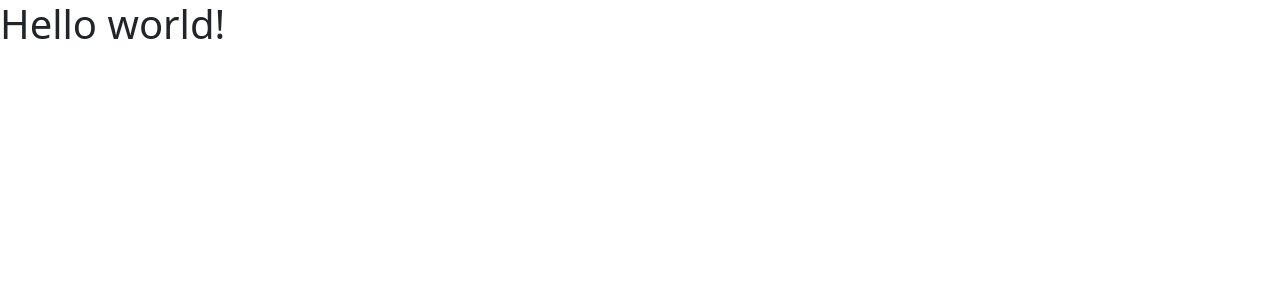
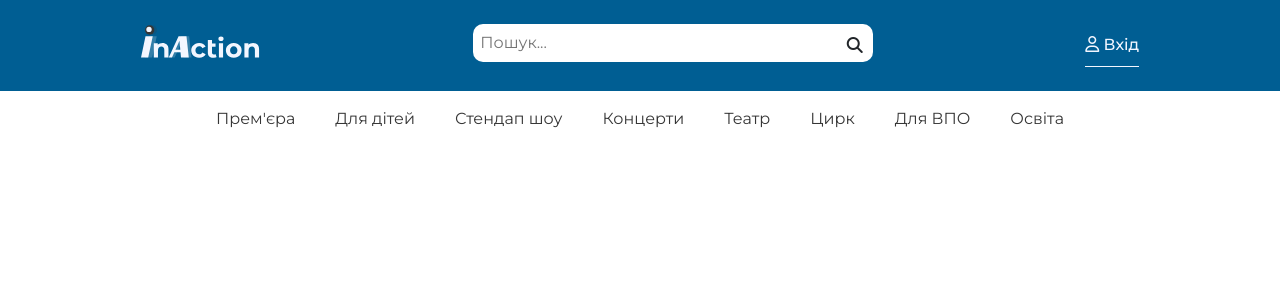
Before and after one commit to Dreyclin/inaction, a React (Create React App) app: page / in a window 1280 px wide. Shown: the top 300 px of the page. Built offline with nearby package versions, Linux system fonts and the light colour scheme.

Commit message:
Add: Header and Navigation

```diff
--- a/public/index.html
+++ b/public/index.html
@@ -1,17 +1,24 @@
 <!DOCTYPE html>
 <html lang="en">
+
 <head>
   <meta charset="utf-8" />
   <meta name="viewport" content="width=device-width, initial-scale=1" />
   <meta name="theme-color" content="#000000" />
-    <meta
-      name="description"
-      content="Web site created using create-react-app"
-    />
-    <link href="https://cdn.jsdelivr.net/npm/bootstrap@5.3.3/dist/css/bootstrap.min.css" rel="stylesheet" integrity="sha384-QWTKZyjpPEjISv5WaRU9OFeRpok6YctnYmDr5pNlyT2bRjXh0JMhjY6hW+ALEwIH" crossorigin="anonymous">
+  <meta name="description" content="Web site created using create-react-app" />
+  <link href="https://cdn.jsdelivr.net/npm/bootstrap@5.3.3/dist/css/bootstrap.min.css" rel="stylesheet"
+    integrity="sha384-QWTKZyjpPEjISv5WaRU9OFeRpok6YctnYmDr5pNlyT2bRjXh0JMhjY6hW+ALEwIH" crossorigin="anonymous">
+  <link rel="stylesheet" href="styles.css">
+  <link rel="preconnect" href="https://fonts.googleapis.com">
+  <link rel="preconnect" href="https://fonts.gstatic.com" crossorigin>
+  <link href="https://fonts.googleapis.com/css2?family=Montserrat:ital,wght@0,100..900;1,100..900&display=swap"
+    rel="stylesheet">
+  <script src="https://kit.fontawesome.com/afa1512a70.js" crossorigin="anonymous"></script>
   <title>InAction</title>
 </head>
+
 <body>
   <div id="root"></div>
 </body>
+
 </html>
--- a/public/styles.css
+++ b/public/styles.css
@@ -0,0 +1,63 @@
+body {
+    font-family: "Montserrat", sans-serif;
+}
+
+.container {
+    max-width: 80%;
+}
+
+header {
+    background-color: #005E93;
+    padding: 1.5rem 11%;
+    display: flex;
+    justify-content: space-between;
+}
+
+header img {
+    width: 120px;
+}
+
+header input {
+    width: 100%;
+    border: none;
+    padding: 7px;
+    border-radius: 10px;
+}
+
+.input-container {
+    position: relative;
+    display: inline-block;
+    width: 40%;
+}
+
+.input-container input {
+    padding-right: 30px;
+}
+
+.input-container i {
+    position: absolute;
+    top: 50%;
+    right: 10px;
+    transform: translateY(-50%);
+}
+
+header button {
+    border: none;
+    color: #F2F6FF;
+    background-color: transparent;
+    border-bottom: 1px solid #F2F6FF;
+    padding: 0;
+    font-weight: 500;
+}
+
+nav {
+    padding: 1rem;
+    display: flex;
+    justify-content: center;
+}
+
+nav a {
+    text-decoration: none;
+    color: #363636;
+    margin: 0 20px;
+}
--- a/src/App.js
+++ b/src/App.js
@@ -1,7 +1,13 @@
+import Header from "./components/Header";
+import Navigation from "./components/Navigation";
+
 function App() {
   return (
-    <div className="App">
-      <h1>Hello world!</h1>
+    <div className="">
+      <Header />
+      <Navigation />
+      <div className="container">
+      </div>
     </div>
   );
 }
--- /dev/null
+++ b/src/components/Header.jsx
@@ -0,0 +1,15 @@
+import React from "react";
+import img from "../images/logo.svg"
+
+export default function Header() {
+    return (
+        <header>
+            <img src={img} alt="logo" />
+            <div class="input-container">
+                <input type="text" name="search" placeholder="Пошук..." />
+                <i class="fa-solid fa-magnifying-glass"></i>
+            </div>
+            <button> <i class="fa-regular fa-user"></i> Вхід</button>
+        </header>
+    )
+}
--- /dev/null
+++ b/src/components/Navigation.jsx
@@ -0,0 +1,16 @@
+import React from "react";
+
+export default function Navigation(){
+    return(
+        <nav>
+            <a href="">Прем'єра</a>
+            <a href="">Для дітей</a>
+            <a href="">Стендап шоу</a>
+            <a href="">Концерти</a>
+            <a href="">Театр</a>
+            <a href="">Цирк</a>
+            <a href="">Для ВПО</a>
+            <a href="">Освіта</a>
+        </nav>
+    )
+}
```
Also changed, not shown: src/images/logo.svg (added). Lines whose indentation alone changed are shown as unchanged.
